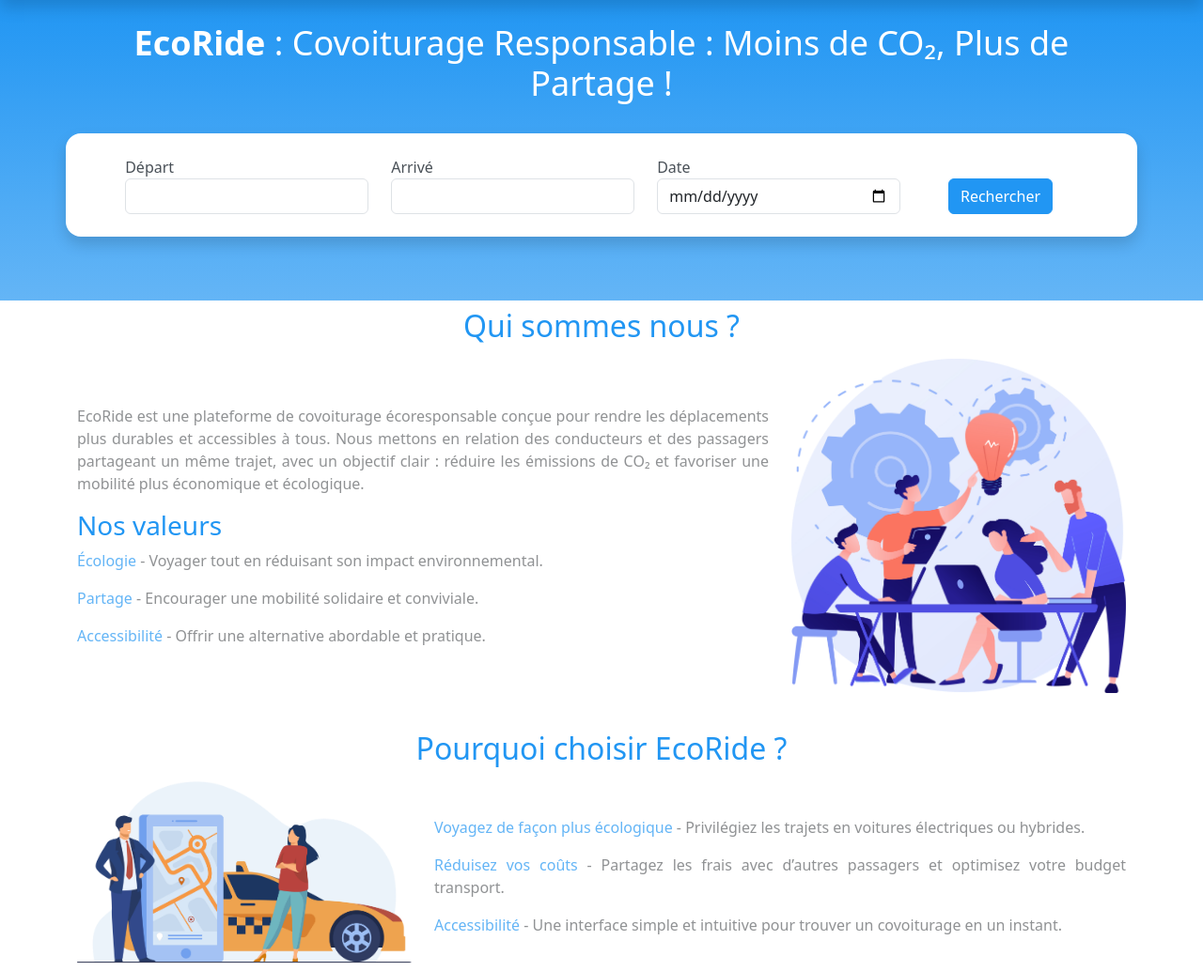
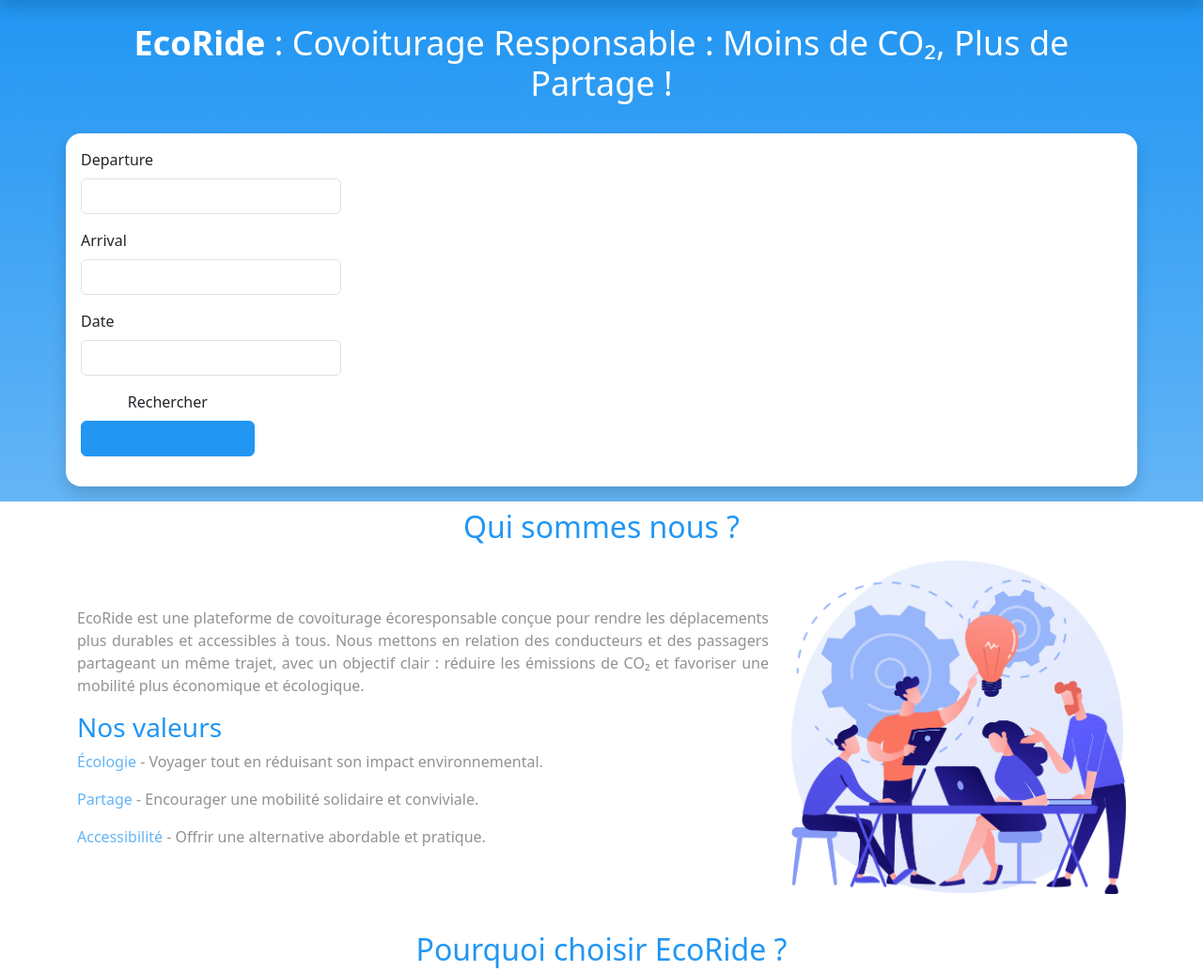
Before and after one commit to enzopcht/ecoride, a Symfony app: template app/templates/home/index.html.twig in a window 1280 px wide. Shown: the part 67-1101 px from the top of the page at 94% size. Run offline with Twig, Linux system fonts and the light colour scheme; the template is opened without the code that fills it, so the values that code supplies are empty; form fields are guessed from the names that the template uses; some libraries are stand-ins or nearby versions.

Commit message:
feat(search): add form in home page

```diff
--- a/app/templates/home/index.html.twig
+++ b/app/templates/home/index.html.twig
@@ -10,7 +10,7 @@
 				<h1 class="text-white text-center col-10 mx-auto py-4">
 					<span class="fw-bold">EcoRide</span>
 					: Covoiturage Responsable : Moins de CO₂, Plus de Partage !</h1>
-				<div class="container rounded-4 bg-white p-3 shadow col-9 col-lg-12">
+				{# <div class="container rounded-4 bg-white p-3 shadow col-9 col-lg-12">
 					<form autocomplete="off" action="" method="get" class="text-light-emphasis row justify-content-center my-2" id="addressForm">
 
 						<div class="searchContainer mb-3 mb-lg-0 col-12 col-lg-3">
@@ -33,7 +33,27 @@
 							<button type="submit" id="validateButton" class="btn btn-primary" value="Rechercher">Rechercher</button>
 						</div>
 					</form>
-				</div>
+				</div> #}
+				<div class="container rounded-4 bg-white p-3 shadow col-12 col-lg-12">
+			{{ form_start(searchForm, {
+			    'action': path('app_search_results'),
+			    'method': 'POST',
+			    'attr': {'class': 'row g-3 justify-content-center'}
+			}) }}
+			<div class="col-12 col-lg-3">
+				{{ form_row(searchForm.departure, {'attr': {'class': 'form-control'}}) }}
+			</div>
+			<div class="col-12 col-lg-3">
+				{{ form_row(searchForm.arrival, {'attr': {'class': 'form-control'}}) }}
+			</div>
+			<div class="col-12 col-lg-3">
+				{{ form_row(searchForm.date, {'attr': {'class': 'form-control'}}) }}
+			</div>
+			<div class="text-center col-lg-2 align-self-end">
+				{{ form_row(searchForm.rechercher, {'attr': {'class': 'btn btn-primary w-100'}}) }}
+			</div>
+			{{ form_end(searchForm) }}
+		</div>
 			</div>
 		</div>
 
```
Also changed, not shown: app/src/Controller/HomeController.php (+6 -1 lines).
